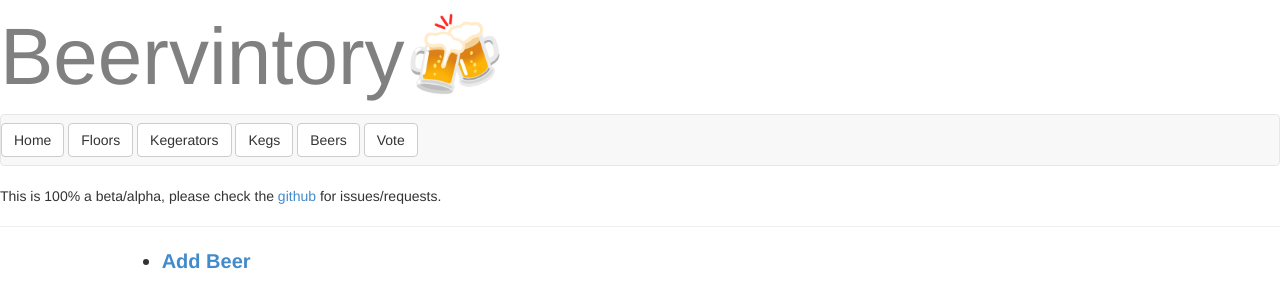
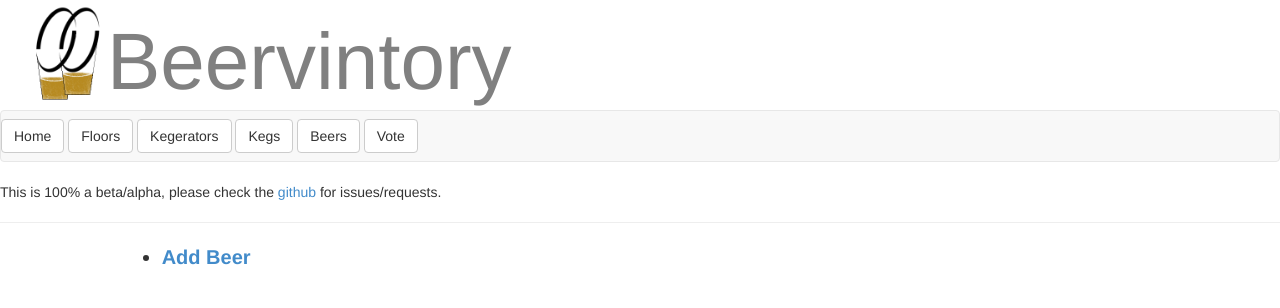
Before and after one commit to bhanderson/beervintory, a Flask app: page /beers in a window 1280 px wide. Shown: the top 308 px of the page. Run offline with Flask 2, Linux system fonts and the light colour scheme; data that the repository does not hold is empty; some libraries are stand-ins or nearby versions.

Commit message:
Moar beer.
Added a beer logo and favicon and removed the unicode beer since there are display issues on some browsers. In addition, the unicode characters now have the beer logo right next to them.

```diff
--- a/app/static/style.css
+++ b/app/static/style.css
@@ -1,4 +1,6 @@
 header {
+	width: 95%;
+	margin: 5px auto;
 	font-size:80;
 	color:gray;
 }
@@ -74,3 +76,11 @@ table, th, td{
 #beer-info {
 	display: none;
 }
+
+#site-logo {
+	background-image: url('/static/logo.png');
+	background-repeat: no-repeat;
+	background-size: contain;
+	height: 100px;
+	padding-left: 75px;
+}
--- a/app/templates/base.html
+++ b/app/templates/base.html
@@ -1,15 +1,15 @@
 <html>
 	<head>
+		<link rel="rel" href="{{ url_for('static', filename='favicon.ico') }}">
 		<script src="{{ url_for('static', filename='jquery-min.js') }}"></script>
 		<script src="{{ url_for('static', filename='bootstrap.min.js') }}"></script>
-		<link rel=stylesheet type=text/css href="{{ url_for('static', filename='bootstrap.min.css') }}">
-		<link rel=stylesheet type=text/css href="{{ url_for('static', filename='style.css') }}">
-		<title>🍺Beervintory</title>
-		<!-- <div class="header">Beervintory</div> -->
+		<link rel="stylesheet" type="text/css" href="{{ url_for('static', filename='bootstrap.min.css') }}">
+		<link rel="stylesheet" type="text/css" href="{{ url_for('static', filename='style.css') }}">
+		<title>Beervintory</title>
 	</head>
 	<body>
-		<header>
-			Beervintory🍻
+		<header id="site-logo">
+			Beervintory
 		</header>
 		<nav class="navbar navbar-default">
 			<a href="/" class="btn btn-default navbar-btn">Home</a>
```
Also changed, not shown: app/static/favicon.ico (added), app/static/logo.png (added).
